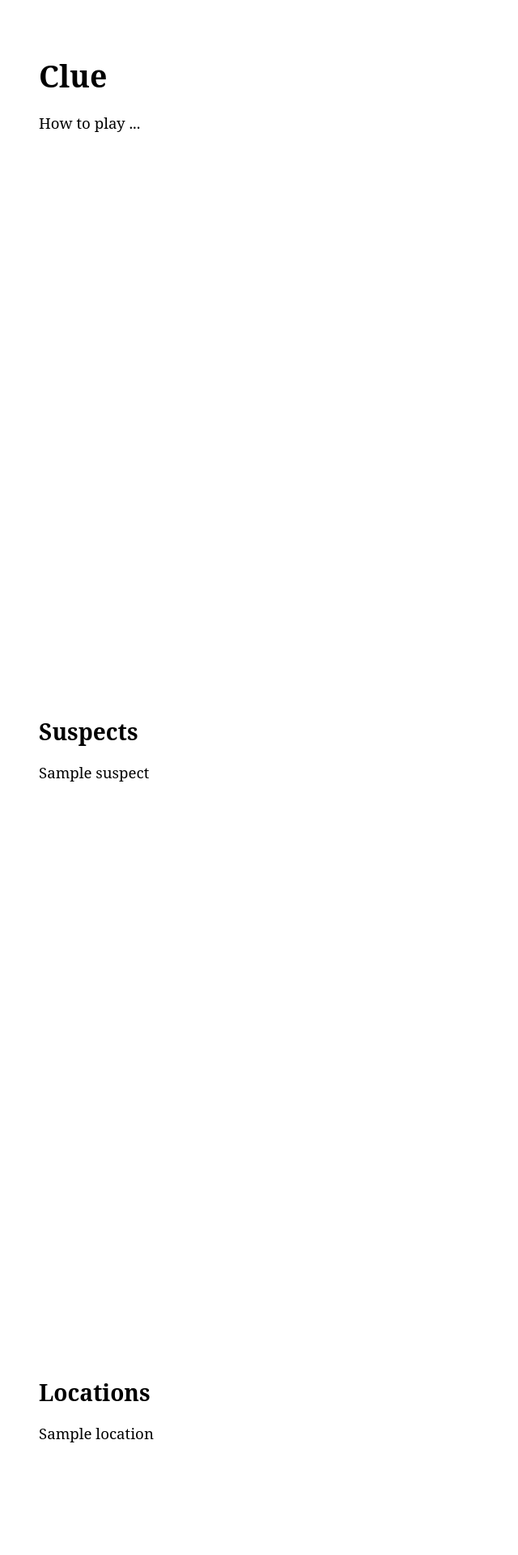
After one commit to grantjenks/clue-game, a Django app: template www/www/templates/www/preview.html in a window 1280 px wide. The commit adds this page. Shown: the top 1920 px of the page at 81% size, without its empty margins (0-640 px from the left). Run offline with Django 3.2, Linux system fonts and the light colour scheme; the template is opened without the code that fills it: most values are stand-ins (such as "Sample title", 1, 10 or a date in 2020); some libraries are stand-ins or nearby versions.

Commit message:
Add Preview and Download views

```diff
--- /dev/null
+++ b/www/www/templates/www/preview.html
@@ -0,0 +1,56 @@
+<!DOCTYPE html>
+<html>
+  <head>
+    <title>Game | Clue</title>
+    <link rel="stylesheet" type="text/css" media="all" href="https://cdnjs.cloudflare.com/ajax/libs/normalize/6.0.0/normalize.min.css">
+    <style>
+     body {
+         font-family: "serif";
+         font-size: 14pt;
+     }
+     .page {
+         width: 1056px;
+         height: 816px;
+         page-break-after: always;
+         position: relative;
+     }
+     .content {
+         width: 100%;
+         height: 100%;
+         padding: 48px;
+     }
+    </style>
+  </head>
+  <body>
+    <div class="page">
+      <div class="content">
+        <h1>Clue</h1>
+        <p>How to play ...</p>
+      </div>
+    </div>
+    <div class="page">
+      <div class="content">
+        <h2>Suspects</h2>
+        {% for suspect in game.suspects %}
+          <p>{{ suspect.name }}</p>
+        {% endfor %}
+      </div>
+    </div>
+    <div class="page">
+      <div class="content">
+        <h2>Locations</h2>
+        {% for location in game.locations %}
+          <p>{{ location.name }}</p>
+        {% endfor %}
+      </div>
+    </div>
+    <div class="page">
+      <div class="content">
+        <h2>Weapons</h2>
+        {% for weapon in game.weapons %}
+          <p>{{ weapon.name }}</p>
+        {% endfor %}
+      </div>
+    </div>
+  </body>
+</html>
```
Also changed, not shown: www/www/templates/www/game.html (+9 -0 lines), www/www/urls.py (+9 -1 lines), www/www/utils.py (added, +13 -0 lines), www/www/views.py (+38 -2 lines).
